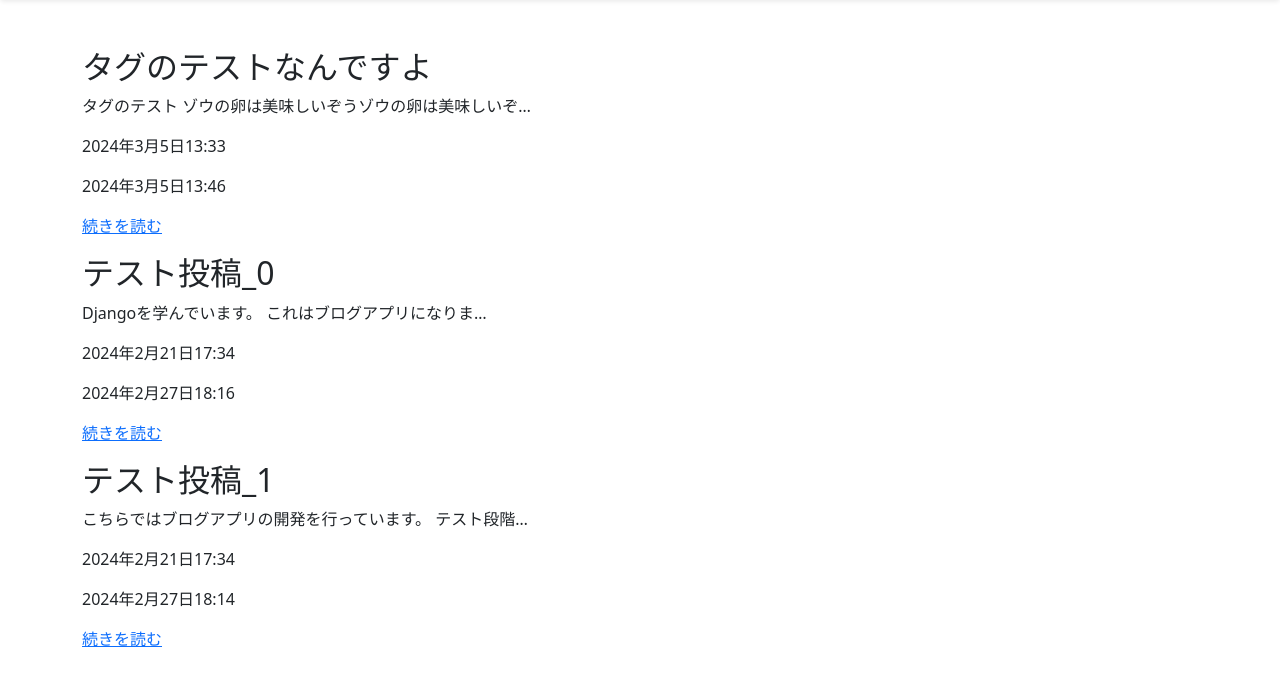
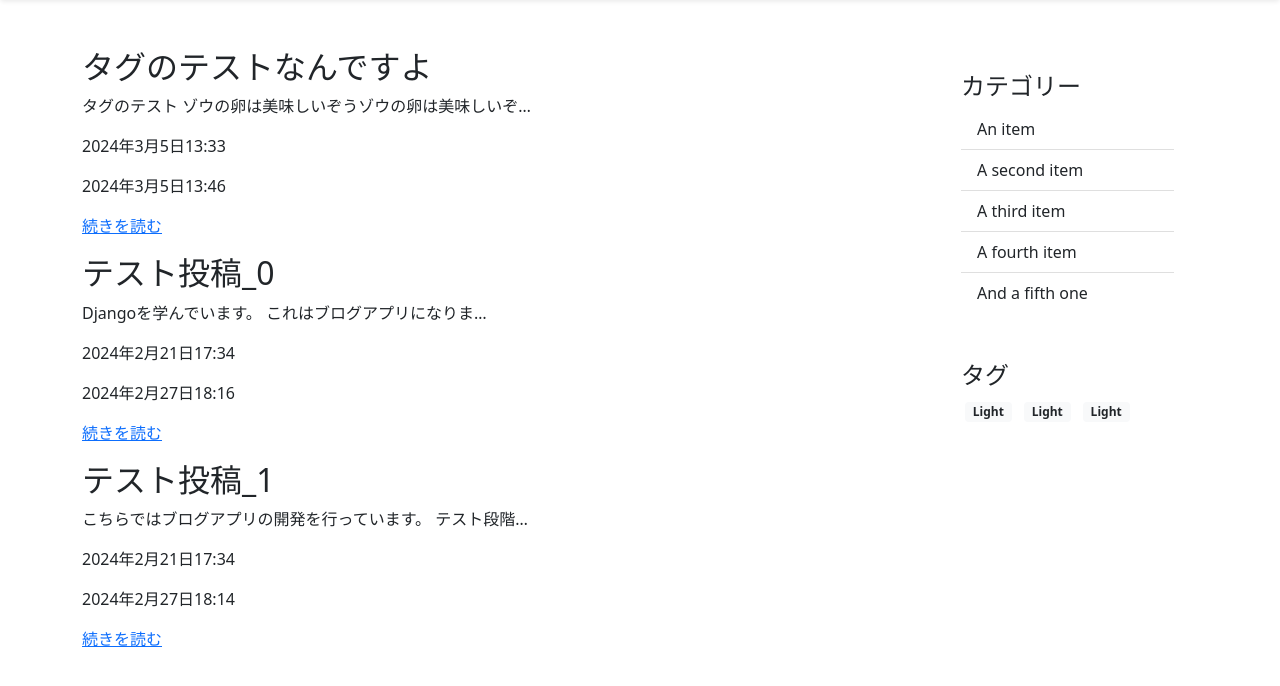
Before and after one commit to tokushigeshuya/django-blog-app, a Django app: page / in a window 1280 px wide. Shown: the part 72-758 px from the top of the page. Run offline with Django 4.2, Linux system fonts and the light colour scheme; data comes from the database, SQL or seed files in the repository.

Commit message:
[add]サイドバーの追加

```diff
--- a/blog/templates/blog/post_list.html
+++ b/blog/templates/blog/post_list.html
@@ -1,11 +1,8 @@
 {% extends 'blog/base.html' %}
 
 {% block content %}
-
-{% comment %}
- get_context_data(self, **kwargs)でカテゴリーを登録
- 存在する場合はh1を表示させる
-{% endcomment %}
+  <div class="row">
+    <div class="col-9">
       {% if category %}
         <h1>{{category}}<i>-category-</i></h1>
         <hr>
@@ -13,7 +10,7 @@
         <h1>#{{tag}}<i>-tag-</i></h1>
         <hr>
       {% endif %}
-
+      {% comment %} --ここから記事内容-- {% endcomment %}
       {% for post in posts %}
         {% if post.is_published or user.is_authenticated %}
 
@@ -30,5 +27,25 @@
           <p><a href="{% url 'post-detail' post.pk %}">続きを読む</a></p>
         {% endif %}
       {% endfor %}
+    </div>
+    <div class="col-3">
+      <div class="p-4">
+      <h4>カテゴリー</h4>
+        <ul class="list-group list-group-flush">
+          <li class="list-group-item">An item</li>
+          <li class="list-group-item">A second item</li>
+          <li class="list-group-item">A third item</li>
+          <li class="list-group-item">A fourth item</li>
+          <li class="list-group-item">And a fifth one</li>
+        </ul>
+      </div>
+      <div class="p-4">
+      <h4>タグ</h4>
+        <span class="badge bg-light text-dark m-1">Light</span>
+        <span class="badge bg-light text-dark m-1">Light</span>
+        <span class="badge bg-light text-dark m-1">Light</span>
+      </div>
+    </div>
+  </div>
 
 {% endblock content %}
```
Lines whose indentation alone changed are shown as unchanged.
